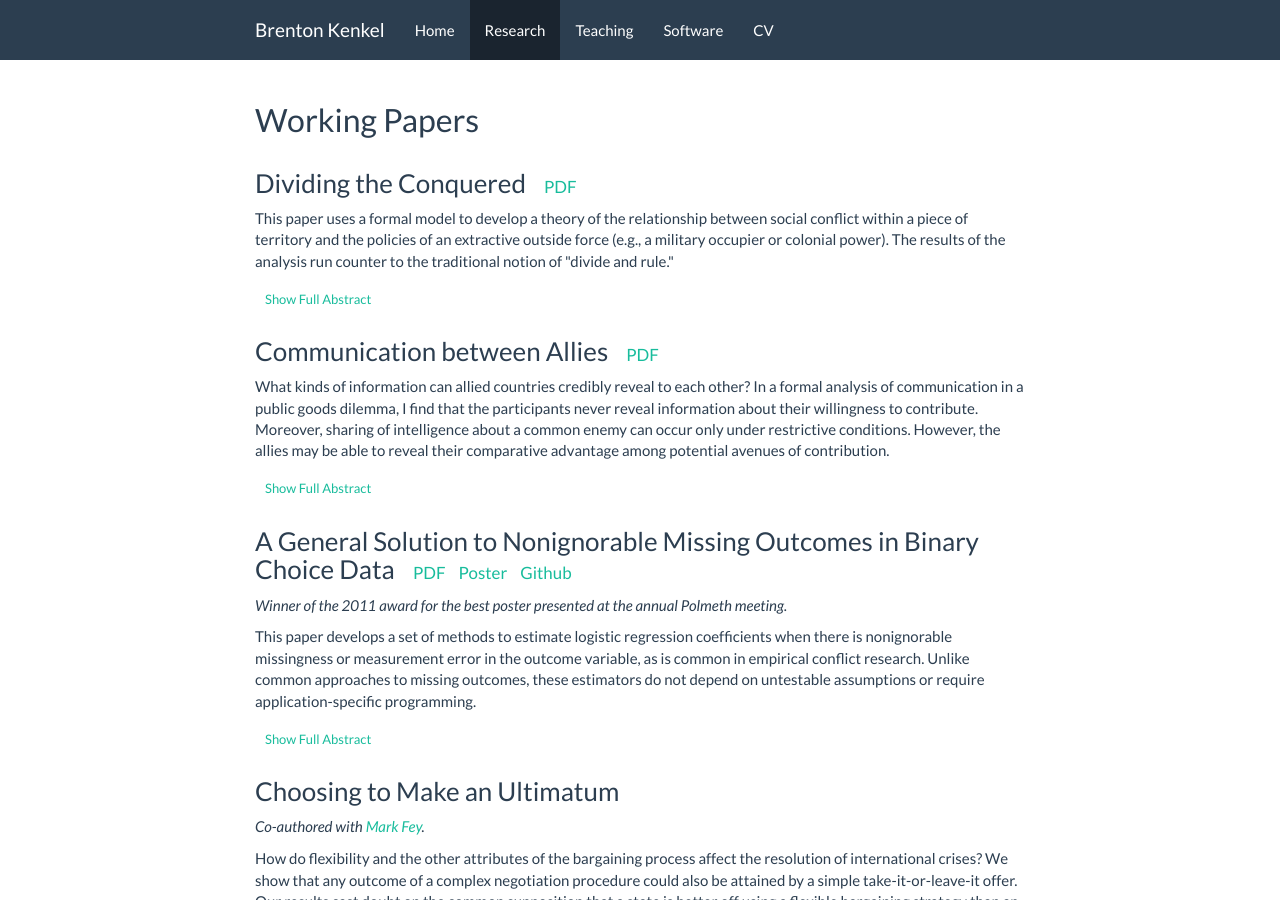
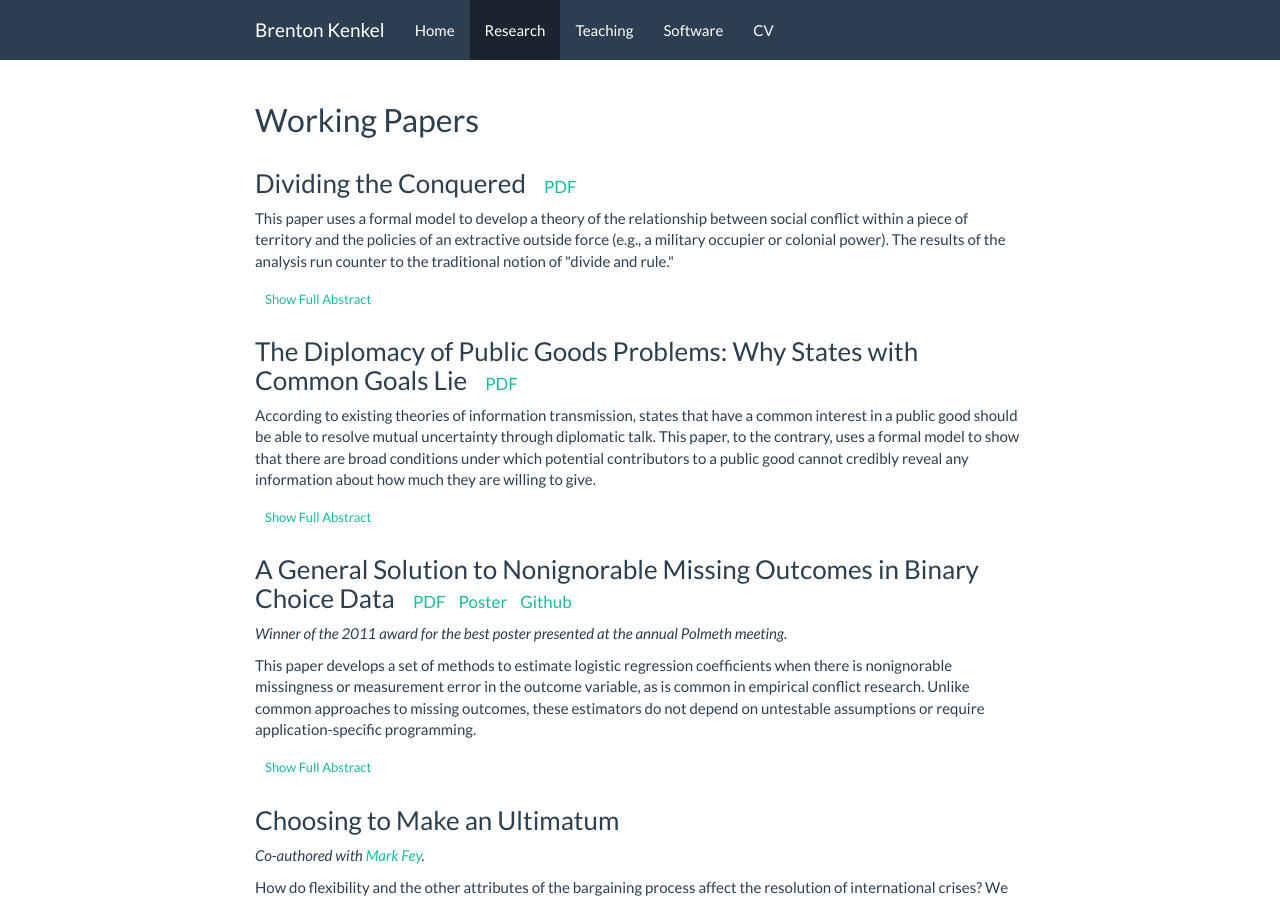
Before and after one commit to brentonk/old-website, a Jekyll site: the page built from research.md, in a window 1280 px wide and 900 px high. Built offline with Jekyll 4.4.1, drawn with Linux system fonts in a browser that asks for light colours; nearby versions of some CDN libraries.

Commit message:
Update cheap talk paper

```diff
--- a/_data/working-papers.yml
+++ b/_data/working-papers.yml
@@ -29,35 +29,33 @@
     appear, and that productive investment can reduce commitment problems that
     otherwise lead to inefficiently high levels of appropriation.
 
-- title: 'Communication between Allies'
+- title: 'The Diplomacy of Public Goods Problems: Why States with Common Goals Lie'
   links:
     - name: PDF
       url: data/allies.pdf
   abstract-short: >-
-    What kinds of information can allied countries credibly reveal to each
-    other?  In a formal analysis of communication in a public goods dilemma, I
-    find that the participants never reveal information about their
-    willingness to contribute.  Moreover, sharing of intelligence about a
-    common enemy can occur only under restrictive conditions.  However, the
-    allies may be able to reveal their comparative advantage among potential
-    avenues of contribution.
+    According to existing theories of information transmission, states that
+    have a common interest in a public good should be able to resolve mutual
+    uncertainty through diplomatic talk.  This paper, to the contrary, uses a
+    formal model to show that there are broad conditions under which potential
+    contributors to a public good cannot credibly reveal any information about
+    how much they are willing to give.
   abstract-long: >-
-    I study the problems of diplomatic communication between states that have
-    a common purpose, such as in a joint military effort.  I analyze a formal
-    model to characterize the conditions under which a state can credibly
-    reveal private information to its ally.  The results call into question
-    the supposition that alliances play a general information-sharing role.
-    No informative communication is possible when the states' private
-    information concerns their cost of contributing to the project or,
-    equivalently, their willingness to contribute.  In this case, states have
-    an incentive to pretend to be relatively unwilling to participate, so as
-    to induce greater contributions by their partners.  Similarly, when the
-    source of private information is intelligence about how much effort will
-    be required for the joint project to succeed, communication is possible
-    only under highly restrictive conditions.  On the other hand,
-    communication is broadly possible if there are multiple avenues of
-    contribution (e.g., ground and air power) and states have private
-    information about their specialty.
+    Uncertainty is pervasive in international public goods problems.
+    Potential contributors to jointly beneficial projects often lack crucial
+    information, such as how much the other participants are willing to
+    contribute.  According to existing theories of information transmission,
+    states that have a common interest in a public good should be able to
+    resolve mutual uncertainty through diplomatic talk.  This paper, to the
+    contrary, uses a formal model to show that there are broad conditions
+    under which potential contributors to a public good cannot credibly reveal
+    any information about how much they are willing to give.  If a country
+    reveals that it is highly willing to give, then other contributors will
+    reduce their own contributions, knowing they can free-ride on its efforts.
+    Therefore, states have an incentive to feign unwillingness so as to
+    prevent their partners from free-riding.  These findings illustrate why
+    common interest, while necessary, is not a sufficient condition for
+    political actors to reveal private information through cheap talk.
 
 - title: 'A General Solution to Nonignorable Missing Outcomes in Binary Choice Data'
   links:
```
Also changed, not shown: 1 other file.
